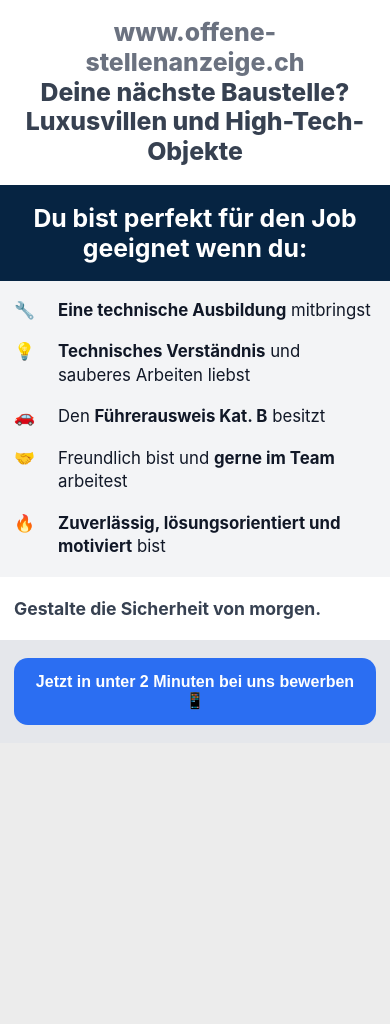
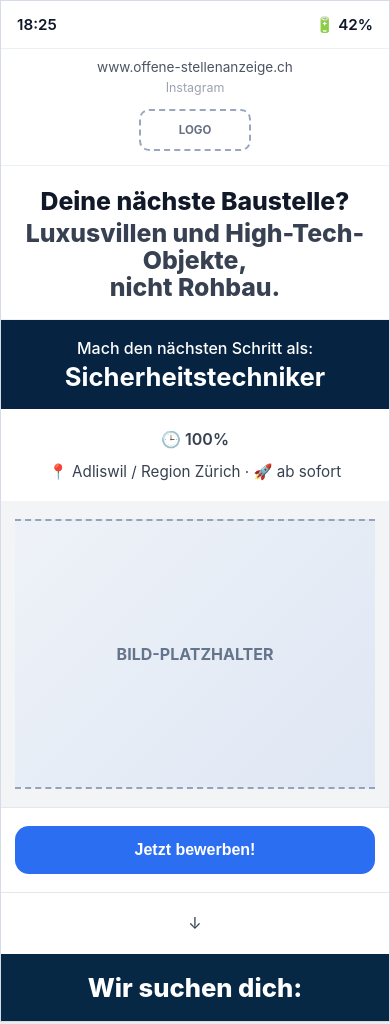
Before and after one commit to LivioMAG/Funnel, a plain HTML site: page index.html in a window 390 px wide. Before the commit the page ends 844 px from the top, so only its background shows below. Drawn offline with Linux system fonts and the light colour scheme.

Commit message:
Implement first funnel section in Instagram-style mobile layout

```diff
--- a/index.html
+++ b/index.html
@@ -42,27 +42,74 @@
 
       .landing-page {
         overflow: hidden;
+        max-width: 420px;
+        margin: 0 auto 16px;
+        border: 1px solid #d6dbe8;
       }
 
       .part {
         padding: 20px 16px;
       }
 
+      .mobile-topbar {
+        display: flex;
+        justify-content: space-between;
+        align-items: center;
+        padding: 14px 16px;
+        font-weight: 600;
+        font-size: 0.95rem;
+      }
+
+      .brand-strip {
+        text-align: center;
+        padding: 8px 16px 14px;
+        border-top: 1px solid #eceff5;
+      }
+
+      .brand-domain {
+        margin: 0;
+        font-size: 0.85rem;
+        color: #4b5563;
+      }
+
+      .brand-platform {
+        margin: 0 0 12px;
+        color: #9ca3af;
+        font-size: 0.78rem;
+      }
+
+      .logo-placeholder {
+        width: 112px;
+        height: 42px;
+        margin: 0 auto;
+        border: 2px dashed #9aa6bd;
+        border-radius: 10px;
+        display: grid;
+        place-items: center;
+        color: #667085;
+        font-size: 0.72rem;
+        font-weight: 700;
+      }
+
       .part-1 {
         text-align: center;
         background: #fff;
+        border-top: 1px solid #edf0f7;
+        border-bottom: 1px solid #edf0f7;
       }
 
       .part-kicker {
-        margin: 0 0 8px;
-        font-weight: 600;
-        color: #6b7280;
+        margin: 0;
+        font-weight: 500;
+        color: #111827;
+        font-size: 1.9rem;
+        line-height: 1.15;
       }
 
       .part-1 p {
-        margin: 0;
-        font-size: 1.9rem;
-        line-height: 1.2;
+        margin: 4px 0 0;
+        font-size: 2.1rem;
+        line-height: 1.1;
         font-weight: 800;
       }
 
@@ -74,11 +121,58 @@
 
       .part-2 h2 {
         margin: 0;
-        font-size: 2rem;
+        font-size: 1rem;
+        font-weight: 500;
+        line-height: 1.35;
+      }
+
+      .part-2 strong {
+        display: block;
+        font-size: 2.35rem;
+        line-height: 1.05;
+        margin-top: 4px;
       }
 
       .part-3 {
+        background: #fff;
+        text-align: center;
+        padding: 14px 16px;
+      }
+
+      .meta-row {
+        margin: 0;
+        display: flex;
+        justify-content: center;
+        align-items: center;
+        gap: 10px;
+        font-weight: 600;
+      }
+
+      .meta-subrow {
+        margin: 8px 0 0;
+        display: flex;
+        justify-content: center;
+        align-items: center;
+        gap: 8px;
+        font-size: 0.95rem;
+      }
+
+      .part-image {
         background: #f3f4f6;
+        padding: 0;
+      }
+
+      .image-placeholder {
+        width: 100%;
+        aspect-ratio: 4 / 3;
+        border: 2px dashed #94a3b8;
+        border-left: 0;
+        border-right: 0;
+        display: grid;
+        place-items: center;
+        color: #64748b;
+        font-weight: 700;
+        background: linear-gradient(135deg, #eef2f8, #dfe7f4);
       }
 
       .checks {
@@ -101,6 +195,7 @@
 
       .part-4 {
         background: #fff;
+        border-top: 1px solid #e5e7eb;
       }
 
       .part-4 p {
@@ -109,7 +204,16 @@
       }
 
       .part-5 {
-        background: #e5e7eb;
+        background: #fff;
+        border-top: 1px solid #e5e7eb;
+      }
+
+      .part-6 {
+        background: #072845;
+        color: #fff;
+        text-align: center;
+        font-size: 2.15rem;
+        font-weight: 800;
       }
 
       h1,
@@ -241,9 +345,14 @@
           padding: 18px 14px;
         }
 
-        .part-1 p,
-        .part-2 h2 {
+        .part-1 p {
           font-size: 1.55rem;
+        }
+
+        .part-kicker,
+        .part-2 strong,
+        .part-6 {
+          font-size: 1.6rem;
         }
       }
     </style>
@@ -251,31 +360,45 @@
   <body>
     <main class="container" id="app">
       <section class="landing-page" id="landing-page">
+        <div class="mobile-topbar">
+          <span>18:25</span>
+          <span>🔋 42%</span>
+        </div>
+
+        <section class="brand-strip">
+          <p class="brand-domain">www.offene-stellenanzeige.ch</p>
+          <p class="brand-platform">Instagram</p>
+          <div class="logo-placeholder">LOGO</div>
+        </section>
+
         <section class="part part-1">
-          <p class="part-kicker">www.offene-stellenanzeige.ch</p>
-          <p>Deine nächste Baustelle?<br />Luxusvillen und High-Tech-Objekte</p>
+          <p class="part-kicker">Deine nächste Baustelle?</p>
+          <p>Luxusvillen und High-Tech-Objekte,<br />nicht Rohbau.</p>
         </section>
 
         <section class="part part-2">
-          <h2>Du bist perfekt für den Job geeignet wenn du:</h2>
+          <h2>Mach den nächsten Schritt als:<strong>Sicherheitstechniker</strong></h2>
         </section>
 
         <section class="part part-3">
-          <ul class="checks">
-            <li><span>🔧</span><span><strong>Eine technische Ausbildung</strong> mitbringst</span></li>
-            <li><span>💡</span><span><strong>Technisches Verständnis</strong> und sauberes Arbeiten liebst</span></li>
-            <li><span>🚗</span><span>Den <strong>Führerausweis Kat. B</strong> besitzt</span></li>
-            <li><span>🤝</span><span>Freundlich bist und <strong>gerne im Team</strong> arbeitest</span></li>
-            <li><span>🔥</span><span><strong>Zuverlässig, lösungsorientiert und motiviert</strong> bist</span></li>
-          </ul>
+          <p class="meta-row">🕒 100%</p>
+          <p class="meta-subrow">📍 Adliswil / Region Zürich · 🚀 ab sofort</p>
+        </section>
+
+        <section class="part part-image">
+          <div class="image-placeholder">BILD-PLATZHALTER</div>
         </section>
 
         <section class="part part-4">
-          <p><strong>Gestalte die Sicherheit von morgen.</strong></p>
+          <button class="button button-primary" id="landing-cta">Jetzt bewerben!</button>
         </section>
 
         <section class="part part-5">
-          <button class="button button-primary" id="landing-cta">Jetzt in unter 2 Minuten bei uns bewerben 📱</button>
+          <p style="margin: 0; text-align: center">↓</p>
+        </section>
+
+        <section class="part part-6">
+          Wir suchen dich:
         </section>
       </section>
 
```
